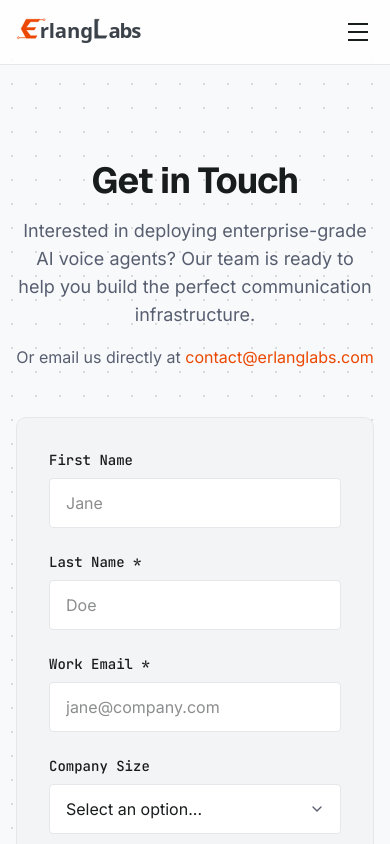
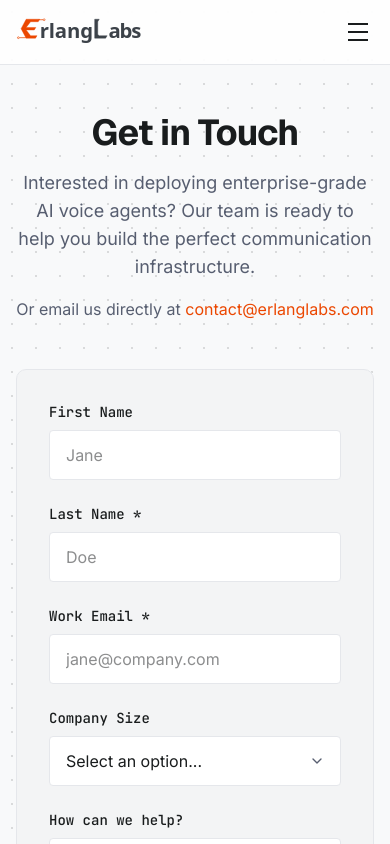
Before and after one commit to muaath-rifath/fluxdial-launch-nextjs, a Next.js app: page /contact in a window 390 px wide. Shown: the top 844 px of the page. Built offline with nearby package versions, Linux system fonts and the light colour scheme; no server answers.

Commit message:
style: adjust hero section responsive layout and reduce page vertical padding

```diff
--- a/app/components/HeroSection.tsx
+++ b/app/components/HeroSection.tsx
@@ -3,7 +3,7 @@ import Globe from "./Globe";
 
 export default function HeroSection() {
   return (
-    <section className="relative z-10 mx-auto flex min-h-[calc(100vh-64px)] max-w-[var(--container-max)] flex-col lg:flex-row items-center justify-center lg:justify-start gap-12 lg:gap-8 px-4 py-24 sm:px-[var(--spacing-gutter)] md:px-10 lg:py-0">
+    <section className="relative z-10 mx-auto flex h-[85vh] min-h-[85vh] lg:h-auto lg:min-h-[calc(100vh-64px)] max-w-[var(--container-max)] flex-col lg:flex-row items-center justify-center lg:justify-start gap-12 lg:gap-8 px-4 sm:px-[var(--spacing-gutter)] md:px-10">
       <div className="relative z-10 flex flex-col items-center text-center lg:items-start lg:text-left gap-6 w-full lg:w-7/12">
         <h1 className="font-geist text-4xl font-semibold leading-tight tracking-tight text-on-surface sm:text-5xl lg:text-6xl">
           The AI Voice Engagement <br className="hidden lg:block" />
@@ -26,7 +26,7 @@ export default function HeroSection() {
       </div>
 
       {/* Globe Container - Absolute positioning with top-0 bottom-0 my-auto avoids min-height percentage bugs and locks to far right */}
-      <div className="relative mt-12 lg:mt-0 w-full lg:absolute lg:top-0 lg:bottom-0 lg:my-auto lg:right-0 xl:-right-10 flex items-center justify-center pointer-events-none z-0
+      <div className="hidden relative mt-12 lg:mt-0 w-full lg:absolute lg:top-0 lg:bottom-0 lg:my-auto lg:right-0 xl:-right-10 lg:flex items-center justify-center pointer-events-none z-0
         aspect-square lg:w-[500px] xl:w-[600px] max-w-[400px] md:max-w-[500px] lg:max-w-none
         lg:h-[500px] xl:h-[600px] mx-auto lg:mx-0 lg:translate-y-8">
         {/* Glow effect behind the globe */}
--- a/app/contact/page.tsx
+++ b/app/contact/page.tsx
@@ -30,7 +30,7 @@ export default function ContactPage() {
   return (
     <>
       <Navbar />
-      <main className="flex-1 flex flex-col items-center justify-center px-4 py-24 sm:px-[var(--spacing-gutter)] md:px-10">
+      <main className="flex-1 flex flex-col items-center justify-center px-4 py-12 lg:py-24 sm:px-[var(--spacing-gutter)] md:px-10">
         <div className="w-full max-w-2xl">
           <div className="mb-12 text-center">
             <h1 className="mb-4 font-geist text-4xl font-bold tracking-tight text-on-surface sm:text-5xl">
--- a/app/early-access/page.tsx
+++ b/app/early-access/page.tsx
@@ -30,7 +30,7 @@ export default function EarlyAccessPage() {
   return (
     <>
       <Navbar />
-      <main className="flex-1 flex flex-col items-center justify-center px-4 py-24 sm:px-[var(--spacing-gutter)] md:px-10">
+      <main className="flex-1 flex flex-col items-center justify-center px-4 py-12 lg:py-24 sm:px-[var(--spacing-gutter)] md:px-10">
         <div className="w-full max-w-2xl">
           <div className="mb-12 text-center">
             <h1 className="mb-4 font-geist text-4xl font-bold tracking-tight text-on-surface sm:text-5xl">
```
